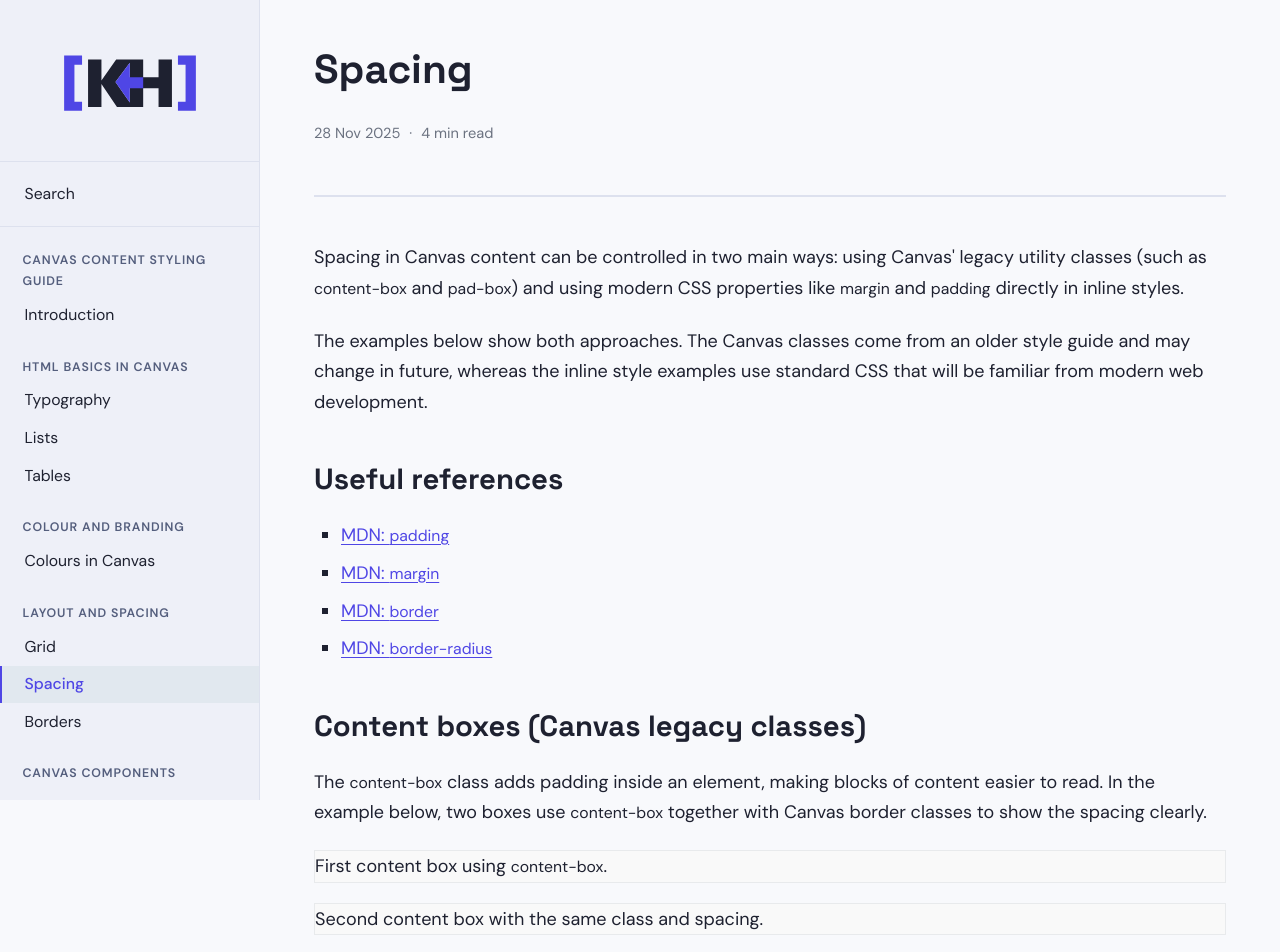
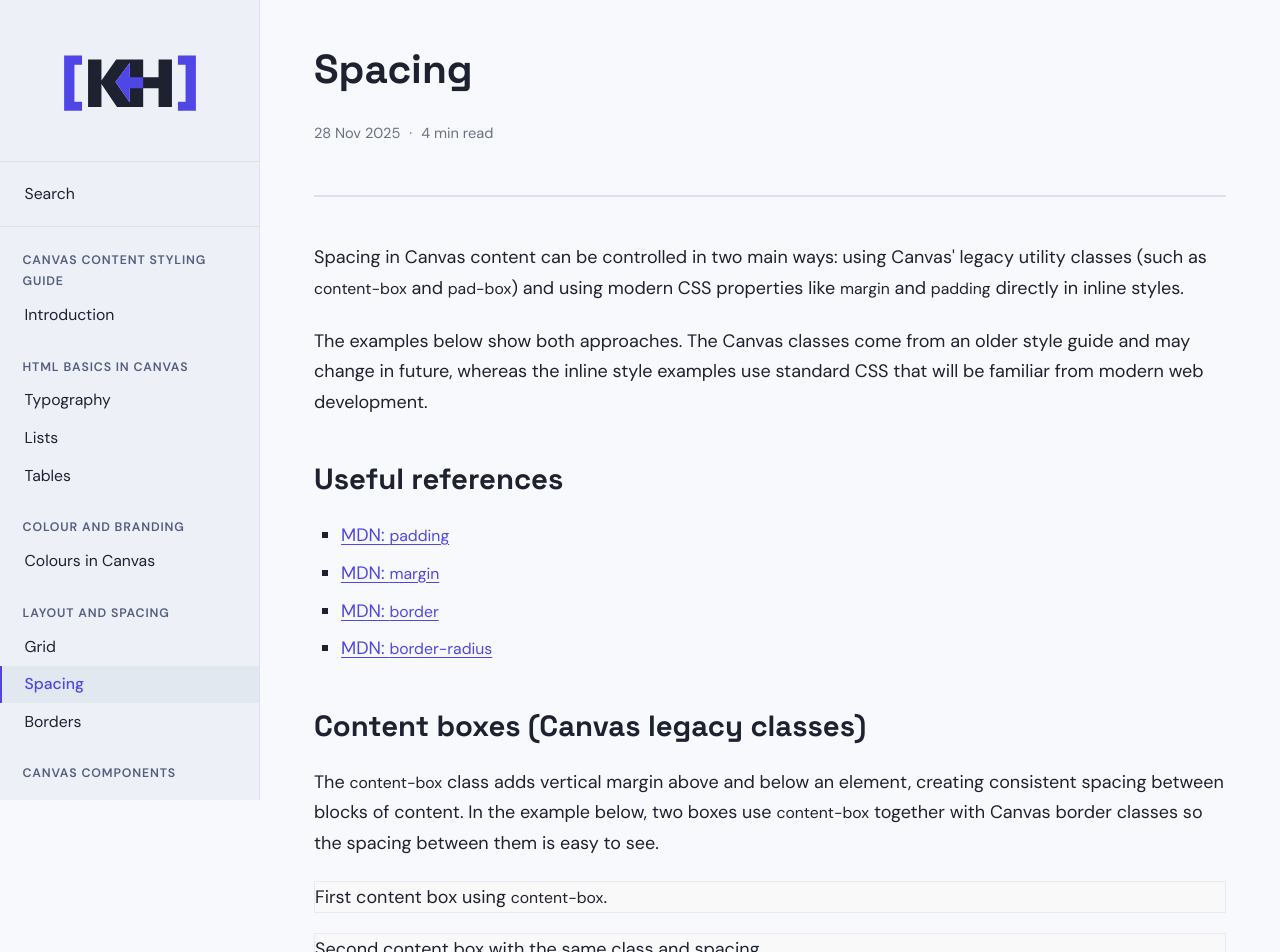
Before and after one commit to Karl-Horning/canvas, a Next.js app: page /spacing in a window 1280 px wide. Shown: the top 952 px of the page. Built offline with nearby package versions, Linux system fonts and the light colour scheme.

Commit message:
refactor: clarify what `content-box` does

```diff
--- a/app/spacing/page.tsx
+++ b/app/spacing/page.tsx
@@ -76,10 +76,11 @@
             <h2>Content boxes (Canvas legacy classes)</h2>
 
             <p>
-                The <code>content-box</code> class adds padding inside an
-                element, making blocks of content easier to read. In the example
-                below, two boxes use <code>content-box</code> together with
-                Canvas border classes to show the spacing clearly.
+                The <code>content-box</code> class adds vertical margin above
+                and below an element, creating consistent spacing{" "}
+                between blocks of content. In the example below, two
+                boxes use <code>content-box</code> together with Canvas border
+                classes so the spacing between them is easy to see.
             </p>
 
             <div className="canvas-preview content-box border border-trbl mb-4 bg-[#f9f9f9] dark:bg-[#1f2937]">
```
